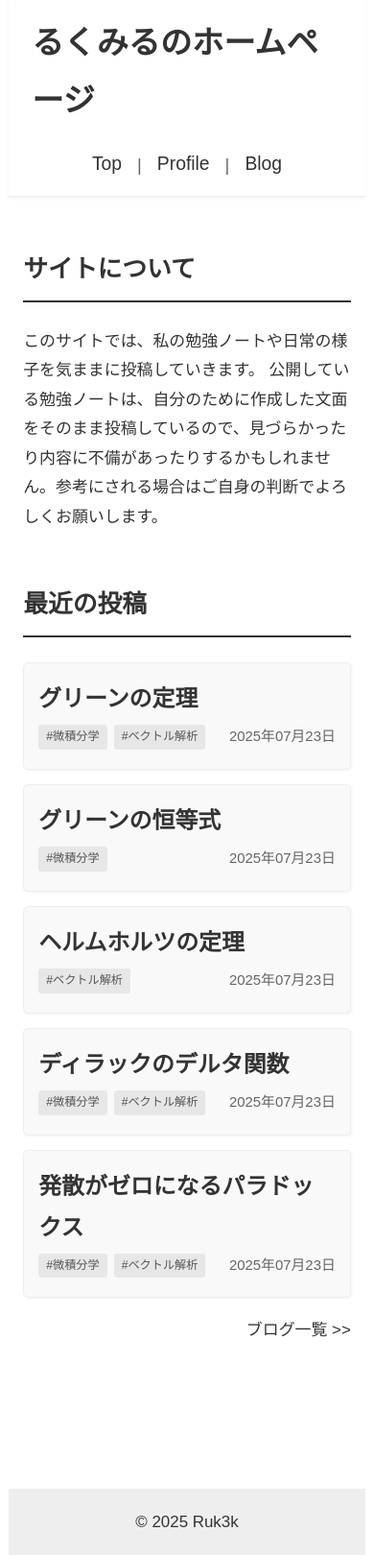
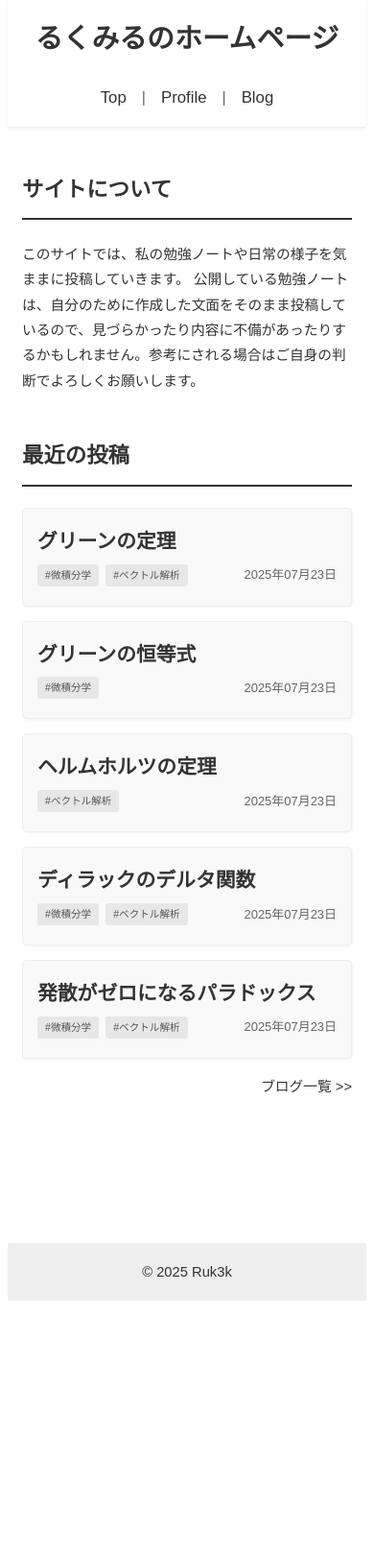
Before and after one commit to Ruk3k/my-homepage, a Jekyll site: the page built from index.html, in a window 390 px wide. Shown: the whole page at 96% size. Built offline with Jekyll 4.4.1, drawn with Linux system fonts in a browser that asks for light colours; nearby versions of some CDN libraries; some web fonts are replaced; a script that is not in the unit is left out; after the commit the page ends 1355 px from its top, so only the background shows below that.

```diff
--- a/_sass/_base.scss
+++ b/_sass/_base.scss
@@ -109,7 +109,7 @@
 
   body {
     padding: 0em 0.5em;
-    font-size: 1.15em;
+    font-size: 1em;
   }
 
   .content-wrapper {
```
